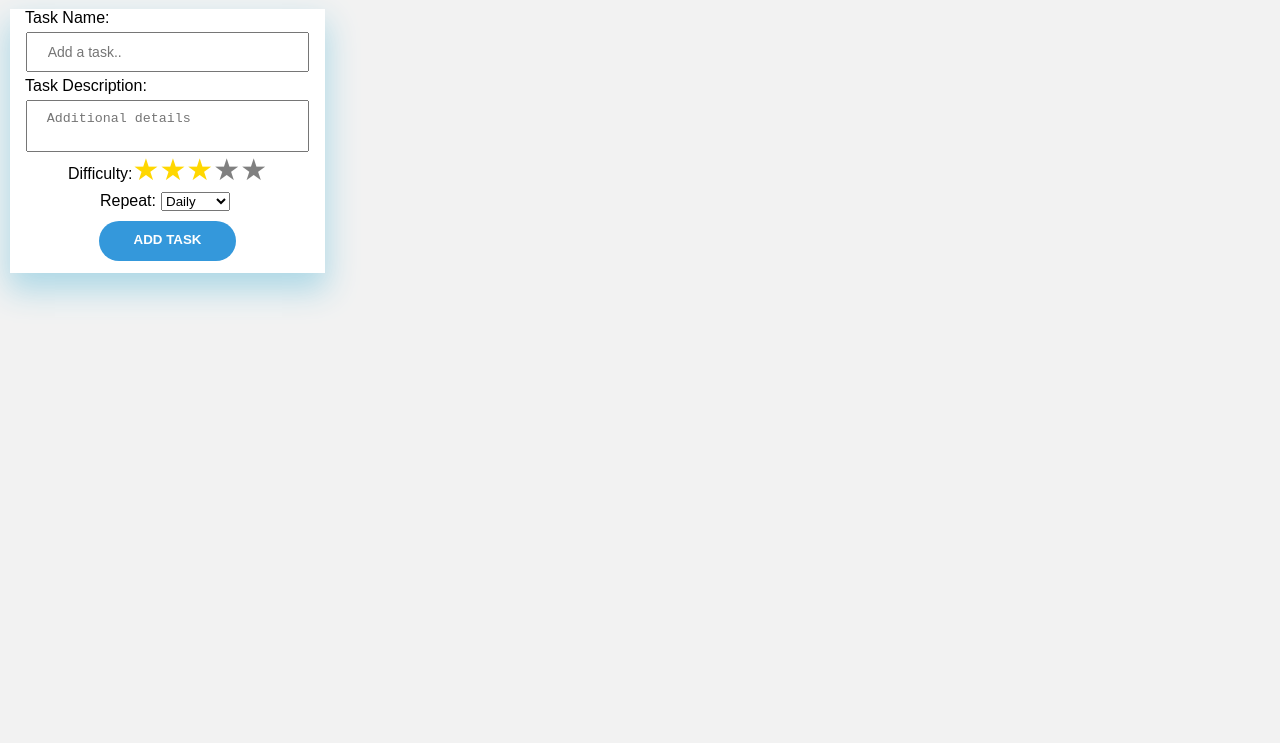
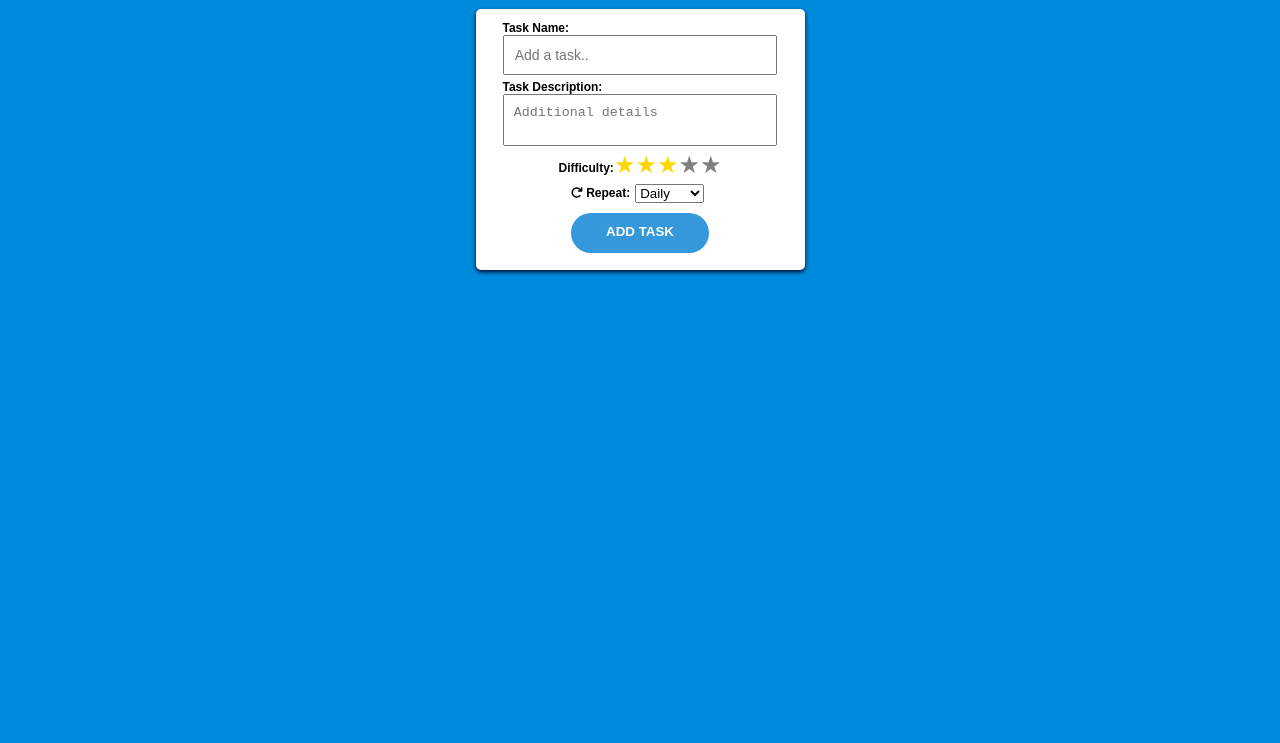
Before and after one commit to guosim/nonzerodays, a React app: page / in a window 1280 px wide. Shown: the part 57-800 px from the top of the page. Built offline with nearby package versions, Linux system fonts and the light colour scheme.

Commit message:
finished AddTaskForm

```diff
--- a/src/components/About.js
+++ b/src/components/About.js
@@ -3,7 +3,7 @@ import React from 'react';
 class About extends React.Component {
 	render() {
 		return (
-			<div>about</div>
+			<div>About</div>
 		)
 	}
 }
--- a/src/components/AddGoalForm.js
+++ b/src/components/AddGoalForm.js
@@ -23,8 +23,7 @@ class AddGoalForm extends React.Component {
 			<form ref={(input) => {this.goalForm = input}} className="add-goal" onSubmit={(e) => this.createGoal(e)}>
 				<input ref={(input) => {this.name = input}} type="text" placeholder="Have a new goal?" />
 				<textarea ref={(input) => {this.description = input}} placeholder="Additional details" />
-
-				<button type="submit">+ Add Goal</button>
+				<button type="submit">Add Goal</button>
 			</form>
 		)
 	}
--- a/src/components/AddTaskForm.css
+++ b/src/components/AddTaskForm.css
@@ -2,24 +2,25 @@
 	display: flex;
 	flex-flow: column nowrap;
 	align-items: center;
-	background-color: white;
-	box-shadow: 0px 15px 30px 2px #ADD8E6;
-
+	background-color: #fff;
+	box-shadow: 0px 2px 4px 0px #000029;
 	margin: 10px;
+	padding: 12px 12px 12px 12px;
+	border-radius: 5px
 }
 
 .add-task-name {
 	box-sizing: border-box;
 	font-size: 14px;
-	margin: 5px 50px 5px 50px;
-	padding: 10px 10px 10px 20px;
+	margin: 0px 50px 5px 50px;
+	padding: 10px 10px 10px 10px;
 	width: 90%;
 }
 
 .add-task-description {
 	box-sizing: border-box;
-	margin: 5px 10px 0px 10px;
-	padding: 10px 10px 10px 20px;
+	margin: 0px 10px 5px 10px;
+	padding: 10px 10px 10px 10px;
 	resize: none;
 	width: 90%;
 }
@@ -29,7 +30,7 @@
 }
 
 .add-task-difficulty {
-	margin: 5px 5px 5px 5px;
+	margin: 5px;
 }
 
 .add-task-submit {
@@ -40,7 +41,7 @@
 	color: #fff;
 	font-weight: 600;
 	line-height: 200%;
-	margin: 5px 0 12px 0;
+	margin: 5px;
 	padding: 0 35px;
 	text-align: center;
 	text-transform: uppercase;
@@ -54,19 +55,37 @@
 	outline: none;
 }
 
-.row-wrapper {
+.add-task-row {
 	display: flex;
 	flex-flow: row nowrap;
 	align-items: center;
 }
 
-.task-span {
+.task-name {
 	align-self: flex-start;
 	position: relative;
 	left: 15px;
+	font-size: 12px;
+	font-weight: 700;
+	margin: 0 0 0 0;
 }
 
-.difficulty {
-		position: relative;
-		top: 5px;
+.task-description {
+	align-self: flex-start;
+	position: relative;
+	left: 15px;
+	font-size: 12px;
+	font-weight: 700;
 }
+
+.task-difficulty {
+	position: relative;
+	top: 3px;
+	font-size: 12px;
+	font-weight: 700;
+}
+
+.task-repeat {
+	font-size: 12px;
+	font-weight: 700;
+}
--- a/src/components/AddTaskForm.js
+++ b/src/components/AddTaskForm.js
@@ -17,7 +17,7 @@ class AddTaskForm extends React.Component {
 		const task = {
 				name: this.name.value,
 				description: this.description.value,
-				difficulty: this.difficulty.value,
+				difficulty: this.difficulty.value || 3,
 				repeat: this.repeat.value,
 				complete: "incomplete",
 				streak: 0,
@@ -25,6 +25,7 @@ class AddTaskForm extends React.Component {
 		}
 		this.props.addTask(task);
 		this.taskForm.reset();
+		this.difficulty.value = 3;
 		console.log(task);
 	}
 
@@ -36,23 +37,23 @@ class AddTaskForm extends React.Component {
 	render() { //look at docs for complete/incomplete
 		return (
 			<form ref={(input) => {this.taskForm = input}} className="add-task" onSubmit={(e) => this.createTask(e)}>
-				<span className="task-span">Task Name: </span>
+				<span className="task-name">Task Name: </span>
 				<input ref={(input) => {this.name = input}} className="add-task-name" type="text" placeholder="Add a task.." required />
-				<span className="task-span">Task Description: </span>
+				<span className="task-description">Task Description: </span>
 				<textarea ref={(input) => {this.description = input}} className="add-task-description" placeholder="Additional details" />
-				<div className="row-wrapper">
-					<span className="difficulty">Difficulty: </span>
+				<div className="add-task-row">
+					<span className="task-difficulty">Difficulty: </span>
 					<ReactStars
 						ref={(input) => {this.difficulty = input}}
 						count={5}
 						value={3}
-						size={30}
+						size={24}
 						half={false}
 						color2={'#ffd700'}
 						onChange={(e) => this.newDifficulty(e)} />
 				</div>
-				<div className="row-wrapper">
-					<span>Repeat: </span>
+				<div className="add-task-row">
+					<span className="task-repeat"><i className="fa fa-repeat"></i> Repeat: </span>
 					<select ref={(input) => {this.repeat = input}} className="add-task-repeat">
 						<option value="repeat-daily">
 							Daily
@@ -72,11 +73,3 @@ class AddTaskForm extends React.Component {
 }
 
 export default AddTaskForm;
-
-
-/*
-Name, Description/Details,
- Repeat (Daily, Weekly, Monthly, Time of Day, Mon/Tues),
-	Difficulty, Stars (default=3), Time created,
-Goals?
-*/
--- a/src/components/App.css
+++ b/src/components/App.css
@@ -1,3 +1,6 @@
 .nonzerodays {
 	display: flex;
+	flex-flow: column nowrap;
+	justify-content: center;
+	align-items: center;
 }
--- a/src/components/Task.css
+++ b/src/components/Task.css
@@ -1,10 +1,11 @@
 .task {
-	border: 1px solid grey;
-	border-radius: 10px;
-	box-shadow: 0px 1px 1px -1px;
+	background-color: #fff;
+	border: none;
+	border-radius: 5px;
+	box-shadow: 0px 2px 4px 0px #000029;
 	color: grey;
 	list-style-type: none;
-	margin: 5px 5px 5px 5px;
+	margin: 10px;
 	padding: 5px 5px 5px 5px;
 	position: relative;
 	width: 200px;
--- a/src/index.css
+++ b/src/index.css
@@ -1,12 +1,13 @@
 body {
-  background-color: #f2f2f2;
+  background-color: #008adb;
   margin: 0;
   padding: 0;
   font-family: sans-serif;
+
 }
 
 .navbar {
-	background-color: #4b4b4b;
+	background-color: #005a8f;
 	padding: 15px 0px;
 }
 
```
